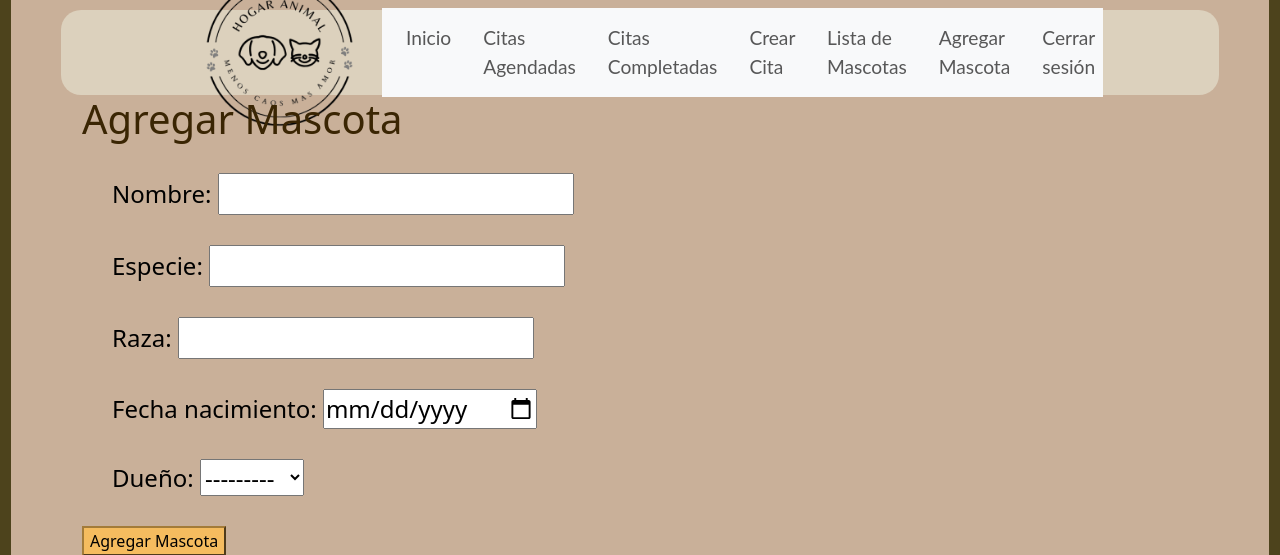
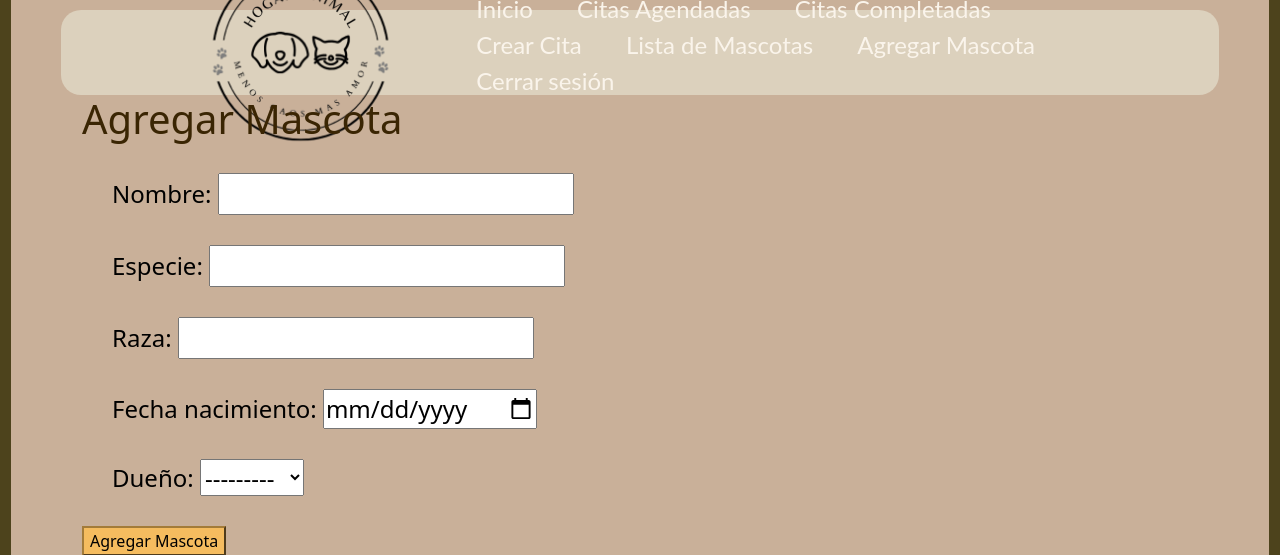
Before and after one commit to HogarAnimalCol/Hogar_Animal, a Django app: page /mascotas/agregar/ in a window 1280 px wide. Shown: the top 555 px of the page. Run offline with Django 5.2, Linux system fonts and the light colour scheme; the visitor is signed in with stand-in values (Sample User, id 1); data comes from the database, SQL or seed files in the repository.

Commit message:
Cambio base y home pero al parecer bien hechos :(

```diff
--- a/datos/templates/base.html
+++ b/datos/templates/base.html
@@ -16,26 +16,27 @@
     <div class="logo">
       <img class="imglogo" src="{% static 'img/LOGO.PNG' %}" alt="Logo">
     </div>
-    <nav class="navbar navbar-expand-lg navbar-light bg-light">
-      <button class="navbar-toggler" type="button" data-bs-toggle="collapse" data-bs-target="#navbarNav" aria-controls="navbarNav" aria-expanded="false" aria-label="Toggle navigation">
-        <span class="navbar-toggler-icon"></span>
-      </button>
-      <div class="collapse navbar-collapse" id="navbarNav">
-        <ul class="navbar-nav">
-          <li class="nav-item"><a class="nav-link" href="/">Inicio</a></li>
-          {% if user.is_authenticated %}
-          <li class="nav-item"><a class="nav-link" href="{% url 'citas' %}">Citas Agendadas</a></li>
-          <li class="nav-item"><a class="nav-link" href="{% url 'citas_completed' %}">Citas Completadas</a></li>
-          <li class="nav-item"><a class="nav-link" href="{% url 'create_cita' %}">Crear Cita</a></li>
-          <li class="nav-item"><a class="nav-link" href="{% url 'lista_mascotas' %}">Lista de Mascotas</a></li>
-          <li class="nav-item"><a class="nav-link" href="{% url 'agregar_mascota' %}">Agregar Mascota</a></li>
-          <li class="nav-item"><a class="nav-link" href="/logout">Cerrar sesión</a></li>
-          {% else %}
-          <li class="nav-item"><a class="nav-link" href="/signin">Iniciar sesión</a></li>
-          <li class="nav-item"><a class="nav-link" href="/signup">Registrarse</a></li>
-          {% endif %}
-        </ul>
-      </div>
+    <nav>
+      <ul class="nav-links">
+        <li><a href="/">Inicio</a></li>
+        {% if user.is_authenticated %}
+        <li><a href="{% url 'citas' %}">Citas Agendadas</a></li>
+        <li><a href="{% url 'citas_completed' %}">Citas Completadas</a></li>
+        <li><a href="{% url 'create_cita' %}">Crear Cita</a></li>
+        <li><a href="{% url 'lista_mascotas' %}">Lista de Mascotas</a></li>
+        <li><a href="{% url 'agregar_mascota' %}">Agregar Mascota</a></li>
+        <li>
+          <a href="/logout">Cerrar sesión</a>
+        </li>
+        {% else %}
+        <li>
+          <a href="/signin">Iniciar sesión</a>
+        </li>
+        <li>
+          <a href="/signup">Registrarse</a>
+        </li>
+        {% endif %}
+      </ul>
     </nav>
 
     <a onclick="abrirNav()" href="#" class="menu"><button>Menu</button></a>
@@ -50,10 +51,16 @@
         <li><a href="{% url 'create_cita' %}">Crear Cita</a></li>
         <li><a href="{% url 'lista_mascotas' %}">Lista de Mascotas</a></li>
         <li><a href="{% url 'agregar_mascota' %}">Agregar Mascota</a></li>
-        <li><a href="/logout">Cerrar sesión</a></li>
+        <li>
+          <a href="/logout">Cerrar sesión</a>
+        </li>
         {% else %}
-        <li><a href="/signin">Iniciar sesión</a></li>
-        <li><a href="/signup">Registrarse</a></li>
+        <li>
+          <a href="/signin">Iniciar sesión</a>
+        </li>
+        <li>
+          <a href="/signup">Registrarse</a>
+        </li>
         {% endif %}
       </div>
     </div>
@@ -62,7 +69,5 @@
 {% block content %}
 {% endblock %}
 
-<script src="https://cdn.jsdelivr.net/npm/@popperjs/core@2.11.6/dist/umd/popper.min.js"></script>
-<script src="https://cdn.jsdelivr.net/npm/bootstrap@5.3.3/dist/js/bootstrap.min.js"></script>
 </body>
 </html>
```
Also changed, not shown: datos/templates/home.html (+0 -9 lines), veterinaria/settings.py (+4 -3 lines).
